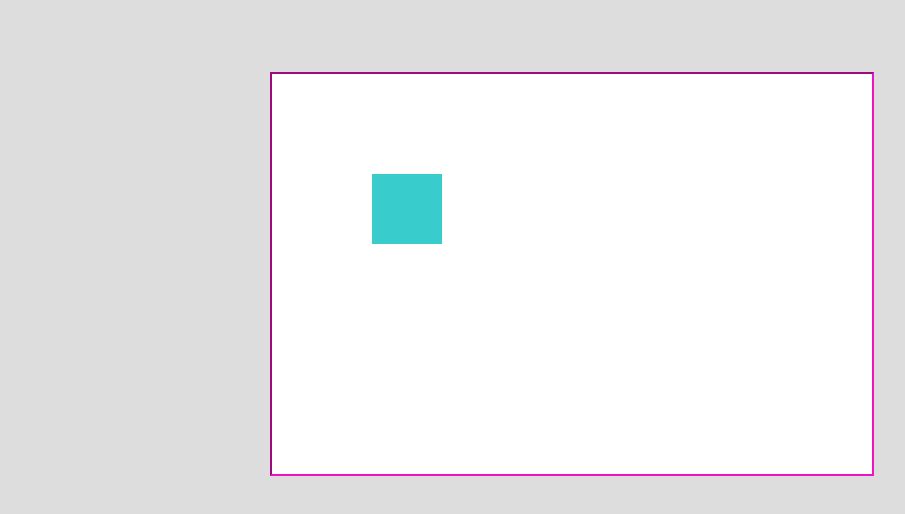
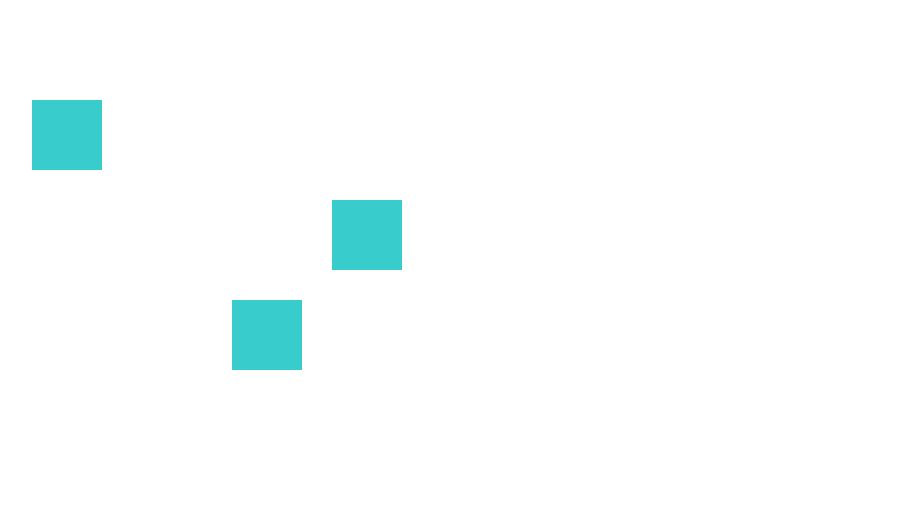
Before and after one commit to iamdanfox/SVGPan2, a plain HTML site: page index.html in a window 1280 px wide. Shown: the whole page, without its empty margins (68-973 px from the left). Drawn offline with Linux system fonts and the light colour scheme.

Commit message:
Demo working

```diff
--- a/index.html
+++ b/index.html
@@ -7,20 +7,25 @@
 
   <style type="text/css">
   html {height:100%;font-family:Helvetica Neue, sans-serif;font-size:90%;}
-  body {margin:0;height:100%;background:#ddd;}
-  svg {border: 2px inset #F012BE;margin: 5em auto;background:white;display:block;height:400px;width:600px;}
+  body {margin:0;height:100%;}
+  svg {height:100%;width:100%;}
   </style>
 
   <script src="SVGPan.js"></script>
-  <script type="text/javascript">
-  </script>
 </head>
 
 <body>
   <svg>
-    <g id="viewport">
+    <g class="viewport">
       <rect x="100" y="100" height="70" width="70" fill="#39CCCC" stroke="none" />
+      <rect x="400" y="200" height="70" width="70" fill="#39CCCC" stroke="none" />
+      <rect x="300" y="300" height="70" width="70" fill="#39CCCC" stroke="none" />
     </g>
   </svg>
+
+  <script type="text/javascript">
+    elem = document.getElementsByTagName('svg')[0]
+    SVGPan(elem)
+  </script>
 </body>
 </html>
```
Also changed, not shown: SVGPan.js (line endings or trailing spaces).
